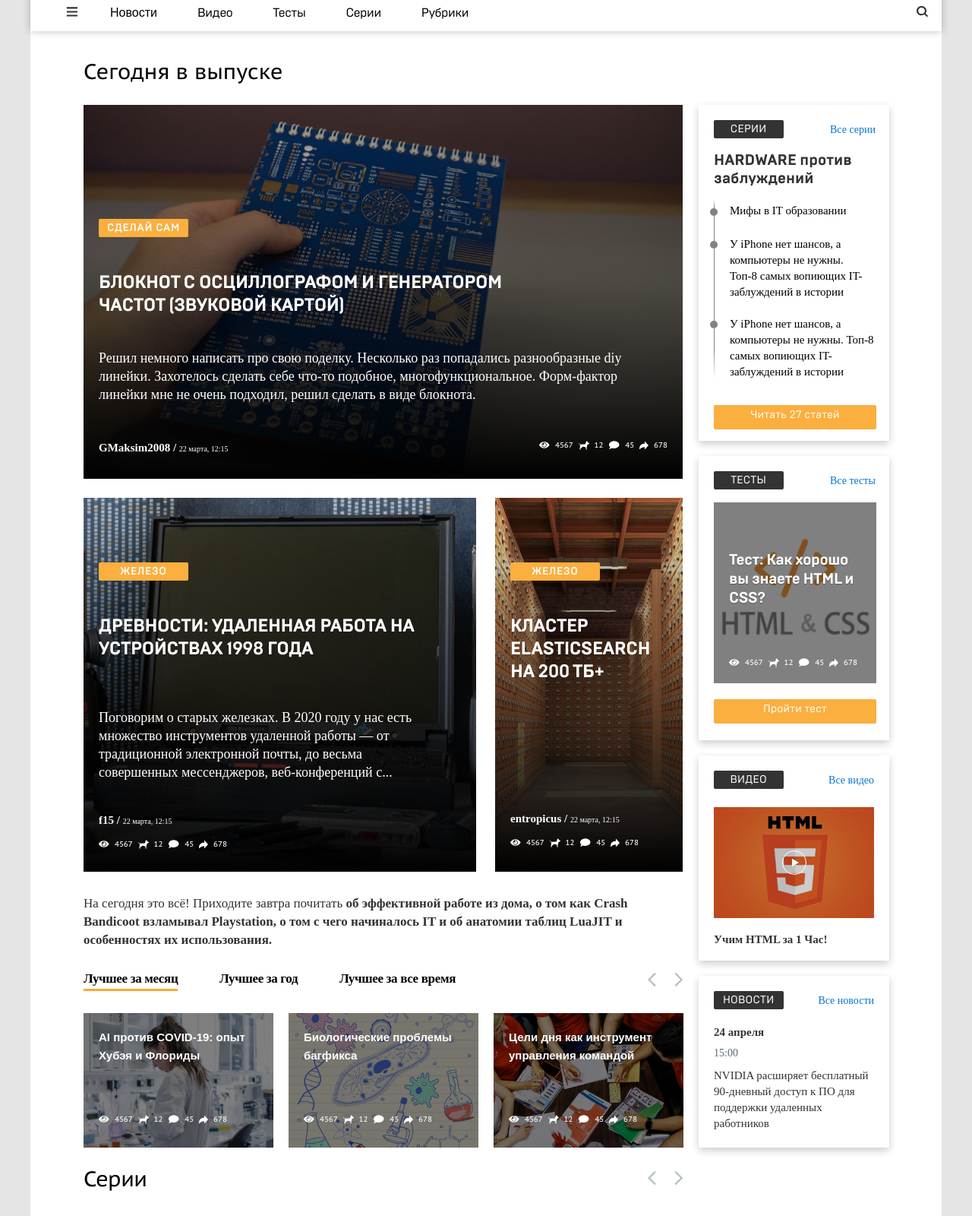
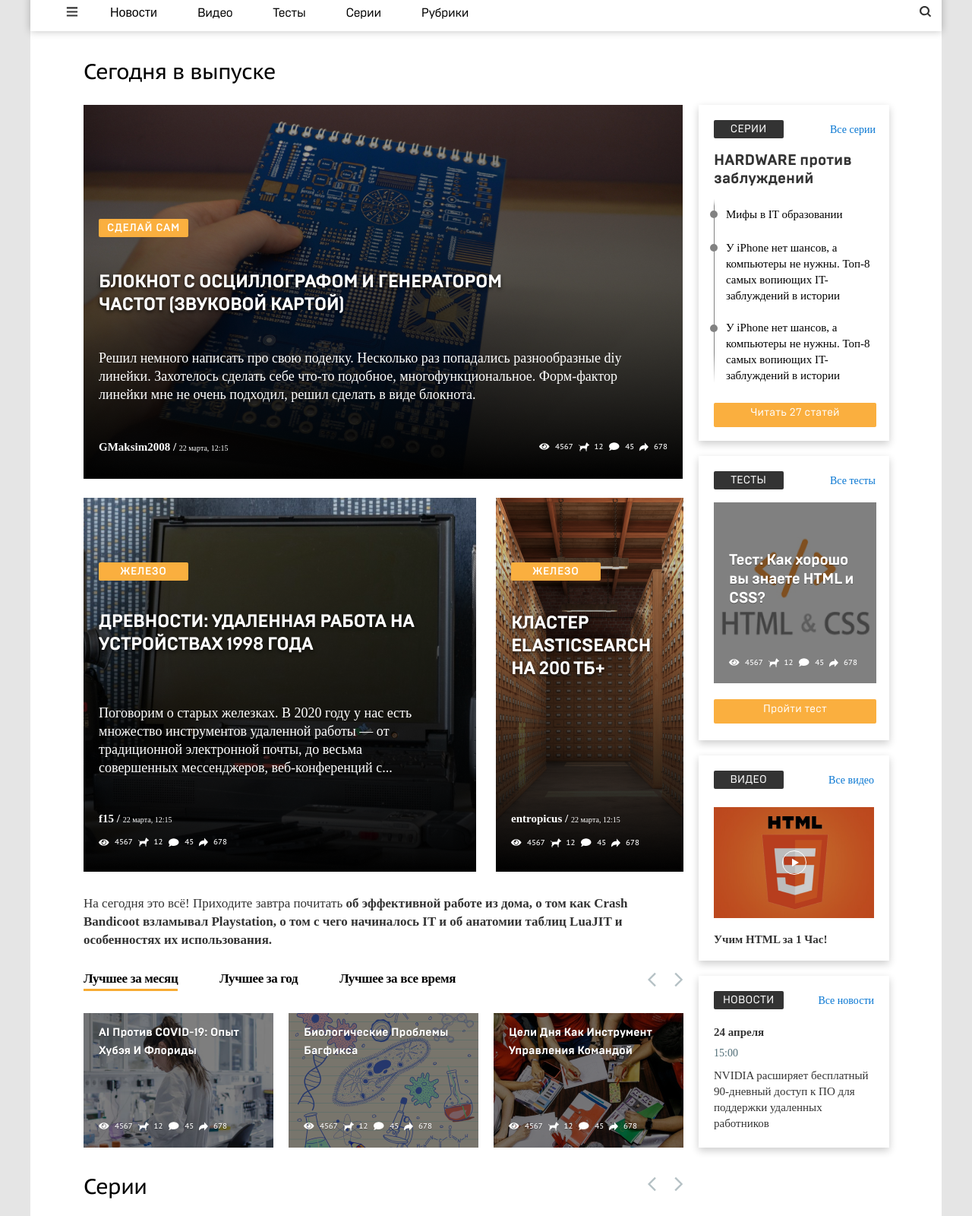
Before and after one commit to immo0rtal/snp-task1, a website: page index.html in a window 1280 px wide. Shown: the part 180-1780 px from the top of the page at 76% size. Drawn offline with nearby package versions, Linux system fonts and the light colour scheme; files that its build step writes are made by us from their sources; a web font is replaced by a local one.

Commit message:
final version one

```diff
--- a/src/scss/style.scss
+++ b/src/scss/style.scss
@@ -227,9 +227,9 @@ img {
         display: flex;
 
         .header__wrapper {
-          margin-top: 46px;
+          margin-top: 49px;
           display: flex;
-          padding-left: 31px;
+          padding-left: 47px;
           padding-right: 67px;
           width: 100%;
 
@@ -280,7 +280,7 @@ img {
         }
         .header__scripts {
           position: absolute;
-          top: 4px;
+          top: 9px;
           right: 19px;
 
           .header__button,
@@ -293,7 +293,6 @@ img {
             width: 40px;
             height: 13px;
             color: white;
-            margin-top: 12px;
             border: none;
             background: none;
             outline: none;
@@ -349,7 +348,7 @@ img {
             }
 
             .column__img {
-              margin-right: 17px;
+              margin-right: 13px;
             }
 
             .nav__item {
@@ -375,6 +374,7 @@ img {
           width: 631px;
           font-family: "ptsansCaptionRegular";
           font-style: normal;
+          letter-spacing: -0.02em;
           font-weight: 500;
           font-size: 28px;
         }
@@ -392,6 +392,10 @@ img {
 
               .main-news__item__inside {
                 padding: 150px 20px 30px 20px;
+                display: flex;
+                height: 100%;
+                justify-content: space-between;
+                flex-direction: column;
 
                 .hidden__upleft {
                   position: absolute;
@@ -439,9 +443,8 @@ img {
                 }
 
                 .inside__text-title {
-                  margin-top: 45px;
                   width: 558px;
-                  height: 83px;
+                  text-shadow: 0px 2px 5px rgba(0, 0, 0, 0.75);
                   font-family: "brutal";
                   font-style: normal;
                   font-weight: bold;
@@ -453,7 +456,6 @@ img {
                 }
 
                 .inside__text-description {
-                  margin-top: 19px;
                   width: 100%;
                   height: 73px;
                   font-family: "ptsans";
@@ -465,9 +467,9 @@ img {
                 }
 
                 .inside__side-items {
-                  margin-top: 45px;
                   display: flex;
                   justify-content: space-between;
+                  align-items: center;
 
                   .inside__side-items__text {
                     b {
@@ -508,6 +510,7 @@ img {
             .main-news__side-items {
               margin-top: 25px;
               display: flex;
+              justify-content: space-between;
 
               .side-items__large {
                 transition: 0.5s;
@@ -518,6 +521,11 @@ img {
 
                 .main-news__item__inside {
                   padding: 85px 67px 30px 20px;
+                  display: flex;
+                  width: 100%;
+                  height: 100%;
+                  justify-content: space-between;
+                  flex-direction: column;
 
                   .hidden__upleft {
                     position: absolute;
@@ -565,7 +573,7 @@ img {
                   }
 
                   .inside__text-title {
-                    margin-top: 45px;
+                    text-shadow: 0px 2px 5px rgba(0, 0, 0, 0.75);
                     height: 83px;
                     font-family: "brutal";
                     font-style: normal;
@@ -578,7 +586,6 @@ img {
                   }
 
                   .inside__text-description {
-                    margin-top: 40px;
                     width: 430px;
                     height: 100px;
                     font-family: "ptsans";
@@ -590,8 +597,6 @@ img {
                   }
 
                   .inside__side-items {
-                    margin-top: 35px;
-
                     .inside__side-items__text {
                       color: white;
                       font-style: normal;
@@ -641,6 +646,11 @@ img {
 
                 .main-news__item__inside {
                   padding: 85px 67px 30px 20px;
+                  display: flex;
+                  width: 100%;
+                  height: 100%;
+                  justify-content: space-between;
+                  flex-direction: column;
 
                   .hidden__upleft {
                     position: absolute;
@@ -688,9 +698,9 @@ img {
                   }
 
                   .inside__text-title {
-                    margin-top: 45px;
+                    text-shadow: 0px 2px 5px rgba(0, 0, 0, 0.75);
                     width: 217px;
-                    height: 186px;
+                    height: 220px;
                     font-family: "brutal";
                     font-style: normal;
                     font-weight: bold;
@@ -702,8 +712,6 @@ img {
                   }
 
                   .inside__side-items {
-                    margin-top: 70px;
-
                     .inside__side-items__text {
                       color: white;
                       font-style: normal;
@@ -826,7 +834,15 @@ img {
                     }
 
                     .item__text {
-                      padding: 20px 20px;
+                      padding: 14px 20px 20px;
+                      display: flex;
+                      justify-content: space-between;
+                      flex-direction: column;
+                      height: 100%;
+                      font-family: "brutal";
+                      text-transform: capitalize;
+                      color: #ffffff;
+                      text-shadow: 0px 1px 1px rgba(0, 0, 0, 0.33);
                     }
 
                     .inside__side-items__info {
@@ -871,8 +887,10 @@ img {
                 .series__title {
                   display: flex;
                   justify-content: space-between;
+                  align-items: center;
 
                   .title {
+                    padding-top: 10px;
                     height: 39px;
                     font-family: "ptsansCaptionRegular";
                     font-style: normal;
@@ -910,7 +928,7 @@ img {
                     }
 
                     .item__wrapper {
-                      padding: 25px 20px 17px;
+                      padding: 20px 20px 17px;
 
                       .item__title {
                         width: 250px;
@@ -985,7 +1003,7 @@ img {
                           height: 376px;
 
                           ul {
-                            padding: 5px 10px 10px 17px;
+                            padding: 10px 10px 10px 17px;
                             font-family: "ptsans";
                             font-style: normal;
                             font-weight: normal;
@@ -1001,7 +1019,7 @@ img {
                           li:first-child::before {
                             content: "";
                             position: absolute;
-                            top: 12px;
+                            top: 16px;
                             left: -4px;
                             width: 10px;
                             height: 10px;
@@ -1012,7 +1030,7 @@ img {
                           li:nth-child(2)::before {
                             content: "";
                             position: absolute;
-                            top: 55px;
+                            top: 59px;
                             left: -4px;
                             width: 10px;
                             height: 10px;
@@ -1023,7 +1041,7 @@ img {
                           li:nth-child(3)::before {
                             content: "";
                             position: absolute;
-                            top: 118px;
+                            top: 122px;
                             left: -4px;
                             width: 10px;
                             height: 10px;
@@ -1034,7 +1052,7 @@ img {
                           li:nth-child(4)::before {
                             content: "";
                             position: absolute;
-                            top: 203px;
+                            top: 207px;
                             left: -4px;
                             width: 10px;
                             height: 10px;
@@ -1045,7 +1063,7 @@ img {
                           li:last-child::before {
                             content: "";
                             position: absolute;
-                            top: 288px;
+                            top: 292px;
                             left: -4px;
                             width: 10px;
                             height: 10px;
@@ -1171,7 +1189,7 @@ img {
                     border-left: 1px solid #828282;
 
                     ul {
-                      padding: 5px 10px 10px 20px;
+                      padding: 10px 0px 10px 15px;
                       font-family: "ptsans";
                       font-style: normal;
                       font-weight: normal;
@@ -1187,7 +1205,7 @@ img {
                     li:first-child::before {
                       content: "";
                       position: absolute;
-                      top: 12px;
+                      top: 15px;
                       right: 209px;
                       width: 10px;
                       height: 10px;
@@ -1198,7 +1216,7 @@ img {
                     li:nth-child(2)::before {
                       content: "";
                       position: absolute;
-                      top: 55px;
+                      top: 59px;
                       right: 209px;
                       width: 10px;
                       height: 10px;
@@ -1209,7 +1227,7 @@ img {
                     li:last-child::before {
                       content: "";
                       position: absolute;
-                      top: 160px;
+                      top: 165px;
                       right: 209px;
                       width: 10px;
                       height: 10px;
@@ -1228,7 +1246,7 @@ img {
                   }
                 }
                 .inside__button {
-                  margin-top: 21px;
+                  margin-top: 13px;
                   width: 214px;
                   height: 32px;
                   background: #faaf3f;
@@ -1469,7 +1487,10 @@ img {
                   .content__play {
                     position: absolute;
                     margin: auto;
-                    top: 0; left: 0; bottom: 0; right: 0;
+                    top: 0;
+                    left: 0;
+                    bottom: 0;
+                    right: 0;
                   }
                 }
 
@@ -1634,6 +1655,7 @@ img {
       .header {
         .header__title {
           .header__wrapper {
+            padding-left: 31px;
             .header__text {
               margin-top: -14px;
             }
@@ -1677,7 +1699,7 @@ img {
   }
 }
 
-@media screen and (max-width: 1035px) and (min-width: 1024px) {
+@media screen and (max-width: 1050px) and (min-width: 1024px) {
   .wrapper {
     .content {
       .main-content {
@@ -2093,6 +2115,13 @@ img {
                       width: 325px;
                       margin-bottom: 42px;
 
+                      .inside__header {
+                        .header__link {
+                          height: auto;
+                          width: auto;
+                        }
+                      }
+
                       .item__wrapper {
                         .item__button {
                           width: 100%;
@@ -2148,6 +2177,10 @@ img {
 
         .header__title {
           height: auto;
+
+          .header__scripts {
+            top: 15px;
+          }
           .header__wrapper {
             padding: 0;
 
@@ -2201,6 +2234,7 @@ img {
                   .inside__text-title {
                     width: auto;
                     margin-top: 30px;
+                    font-size: 20px;
                   }
 
                   .inside__text-description {
@@ -2229,6 +2263,7 @@ img {
                     }
                     .inside__text-title {
                       margin-top: 30px;
+                      font-size: 20px;
                     }
 
                     .inside__side-items {
@@ -2252,6 +2287,7 @@ img {
                       height: 100px;
                       width: 100%;
                       margin-top: 30px;
+                      font-size: 20px;
                     }
                     .inside__text-description {
                       display: none;
```
